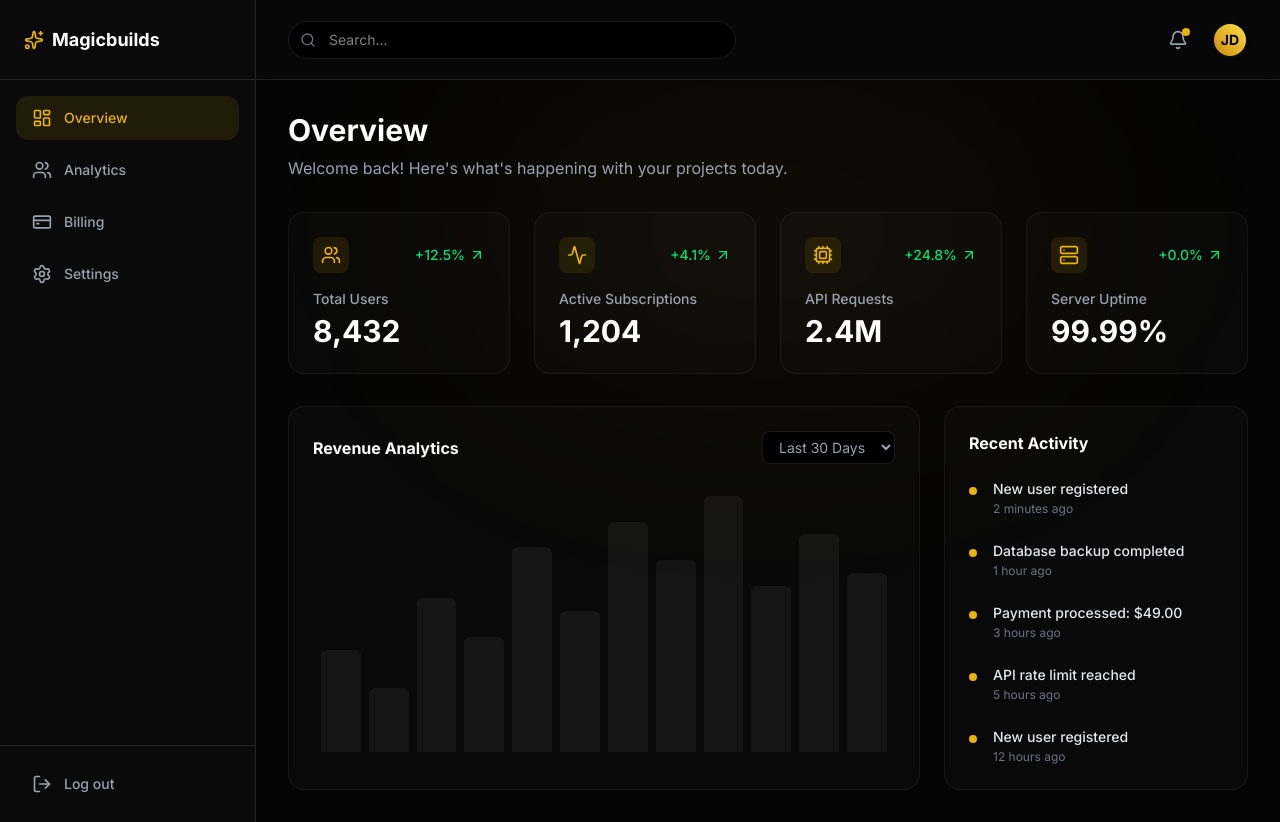
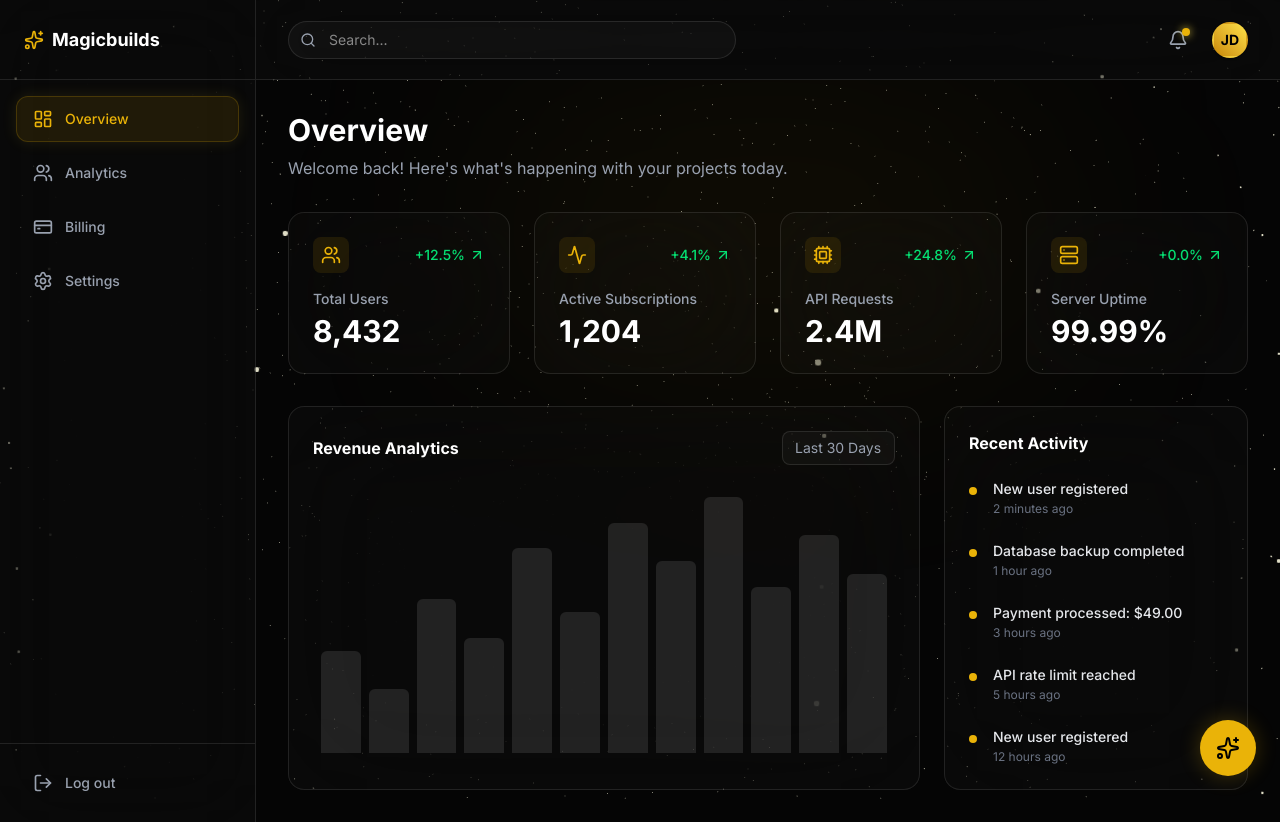
Before and after one commit to jeevandepa-bot/magicbuilds-website, a Next.js app: page /dashboard in a window 1280 px wide. Built offline with nearby package versions, Linux system fonts and the light colour scheme.

Commit message:
style: apply apple glass theme site-wide and add smooth click scaling animations

```diff
--- a/src/app/dashboard/layout.tsx
+++ b/src/app/dashboard/layout.tsx
@@ -25,11 +25,11 @@ export default function DashboardLayout({ children }: { children: React.ReactNod
   const pathname = usePathname();
 
   return (
-    <div className="flex min-h-screen bg-[#050505]">
+    <div className="flex min-h-screen bg-transparent">
       {/* Sidebar */}
-      <aside className="w-64 border-r border-white/10 bg-[#0a0a0a] hidden md:flex flex-col">
+      <aside className="w-64 border-r border-white/10 bg-white/[0.02] backdrop-blur-2xl hidden md:flex flex-col">
         <div className="h-20 flex items-center px-6 border-b border-white/10">
-          <Link href="/" className="flex items-center gap-2 group">
+          <Link href="/" className="flex items-center gap-2 group hover:opacity-80 active:scale-95 transition-all">
             <Sparkles className="w-5 h-5 text-gold-500" />
             <span className="font-bold text-lg text-white">Magicbuilds</span>
           </Link>
@@ -44,10 +44,10 @@ export default function DashboardLayout({ children }: { children: React.ReactNod
                 key={link.name}
                 href={link.href}
                 className={cn(
-                  "flex items-center gap-3 px-4 py-3 rounded-xl text-sm font-medium transition-all",
+                  "flex items-center gap-3 px-4 py-3 rounded-xl text-sm font-medium transition-all active:scale-95",
                   isActive
-                    ? "bg-gold-500/10 text-gold-500"
-                    : "text-gray-400 hover:bg-white/5 hover:text-white"
+                    ? "bg-gold-500/10 text-gold-500 border border-gold-500/20 shadow-[0_0_15px_rgba(253,224,71,0.1)]"
+                    : "text-gray-400 hover:bg-white/5 hover:text-white border border-transparent"
                 )}
               >
                 <Icon className="w-5 h-5" />
@@ -60,7 +60,7 @@ export default function DashboardLayout({ children }: { children: React.ReactNod
         <div className="p-4 border-t border-white/10">
           <Link
             href="/"
-            className="flex items-center gap-3 px-4 py-3 rounded-xl text-sm font-medium text-gray-400 hover:bg-red-500/10 hover:text-red-400 transition-all"
+            className="flex items-center gap-3 px-4 py-3 rounded-xl text-sm font-medium text-gray-400 hover:bg-red-500/10 hover:text-red-400 border border-transparent hover:border-red-500/20 transition-all active:scale-95"
           >
             <LogOut className="w-5 h-5" />
             Log out
@@ -71,29 +71,29 @@ export default function DashboardLayout({ children }: { children: React.ReactNod
       {/* Main Content */}
       <div className="flex-1 flex flex-col w-full overflow-x-hidden">
         {/* Topbar */}
-        <header className="h-16 sm:h-20 border-b border-white/10 bg-[#0a0a0a]/50 backdrop-blur-md flex items-center justify-between px-4 sm:px-8 sticky top-0 z-30">
+        <header className="h-16 sm:h-20 border-b border-white/10 bg-white/[0.02] backdrop-blur-2xl flex items-center justify-between px-4 sm:px-8 sticky top-0 z-30">
           <div className="flex items-center gap-4 flex-1">
-            <Link href="/" className="md:hidden flex items-center gap-2">
+            <Link href="/" className="md:hidden flex items-center gap-2 active:scale-95 transition-transform">
               <Sparkles className="w-5 h-5 text-gold-500" />
               <span className="font-bold text-sm text-white">Magicbuilds</span>
             </Link>
             <div className="relative w-full max-w-md hidden md:block">
-              <Search className="absolute left-3 top-1/2 -translate-y-1/2 w-4 h-4 text-gray-500" />
+              <Search className="absolute left-3 top-1/2 -translate-y-1/2 w-4 h-4 text-gray-400" />
               <input
                 type="text"
                 placeholder="Search..."
-                className="w-full bg-black border border-white/10 rounded-full pl-10 pr-4 py-2 text-sm text-white focus:outline-none focus:border-gold-500/50 transition-colors"
+                className="w-full bg-white/[0.03] border border-white/10 rounded-full pl-10 pr-4 py-2 text-sm text-white focus:outline-none focus:border-gold-500/50 focus:bg-white/[0.05] transition-all"
               />
             </div>
           </div>
           <div className="flex items-center gap-3 sm:gap-4">
-            <button className="p-2 rounded-full hover:bg-white/10 text-gray-400 transition-colors relative">
+            <button className="p-2 rounded-full hover:bg-white/10 text-gray-400 transition-all active:scale-95 relative">
               <Bell className="w-5 h-5" />
-              <span className="absolute top-1.5 right-1.5 w-2 h-2 rounded-full bg-gold-500" />
+              <span className="absolute top-1.5 right-1.5 w-2 h-2 rounded-full bg-gold-500 shadow-[0_0_8px_rgba(253,224,71,0.8)]" />
             </button>
-            <div className="w-8 h-8 sm:w-9 sm:h-9 rounded-full bg-gradient-to-tr from-gold-600 to-gold-300 border-2 border-[#0a0a0a] shadow-sm flex items-center justify-center font-bold text-black text-sm">
+            <button className="w-8 h-8 sm:w-9 sm:h-9 rounded-full bg-gradient-to-tr from-gold-600 to-gold-300 border-2 border-transparent hover:border-white/20 shadow-sm flex items-center justify-center font-bold text-black text-sm active:scale-95 transition-all">
               JD
-            </div>
+            </button>
           </div>
         </header>
 
@@ -107,7 +107,7 @@ export default function DashboardLayout({ children }: { children: React.ReactNod
       </div>
 
       {/* Mobile Bottom Navigation */}
-      <nav className="md:hidden fixed bottom-0 inset-x-0 h-16 pb-2 sm:pb-0 bg-[#0a0a0a]/90 backdrop-blur-md border-t border-white/10 z-40 flex items-center justify-around px-2">
+      <nav className="md:hidden fixed bottom-0 inset-x-0 h-16 pb-2 sm:pb-0 bg-black/40 backdrop-blur-2xl border-t border-white/10 z-40 flex items-center justify-around px-2 shadow-[0_-10px_40px_rgba(0,0,0,0.5)]">
         {SIDEBAR_LINKS.map((link) => {
           const Icon = link.icon;
           const isActive = pathname === link.href;
@@ -116,8 +116,8 @@ export default function DashboardLayout({ children }: { children: React.ReactNod
               key={link.name}
               href={link.href}
               className={cn(
-                "flex flex-col items-center justify-center w-full h-full gap-1 transition-colors",
-                isActive ? "text-gold-500" : "text-gray-500 hover:text-gray-300"
+                "flex flex-col items-center justify-center w-full h-full gap-1 transition-all active:scale-90",
+                isActive ? "text-gold-500" : "text-gray-400 hover:text-white"
               )}
             >
               <Icon className="w-5 h-5" />
--- a/src/app/dashboard/page.tsx
+++ b/src/app/dashboard/page.tsx
@@ -20,7 +20,7 @@ export default function DashboardOverview() {
         {stats.map((stat) => {
           const Icon = stat.icon;
           return (
-            <div key={stat.name} className="p-4 sm:p-6 rounded-xl sm:rounded-2xl bg-white/[0.02] border border-white/5 hover:border-gold-500/20 transition-colors">
+            <div key={stat.name} className="p-4 sm:p-6 rounded-xl sm:rounded-2xl bg-white/[0.02] backdrop-blur-3xl border border-white/10 hover:border-gold-500/20 transition-all">
               <div className="flex items-center justify-between mb-4">
                 <div className="p-2 rounded-lg bg-gold-500/10 text-gold-500">
                   <Icon className="w-5 h-5" />
@@ -39,19 +39,19 @@ export default function DashboardOverview() {
 
       {/* Main Charts Area (Mocked UI) */}
       <div className="grid grid-cols-1 lg:grid-cols-3 gap-4 sm:gap-6">
-        <div className="lg:col-span-2 p-4 sm:p-6 rounded-xl sm:rounded-2xl bg-white/[0.02] border border-white/5 overflow-hidden">
+        <div className="lg:col-span-2 p-4 sm:p-6 rounded-xl sm:rounded-2xl bg-white/[0.02] backdrop-blur-3xl border border-white/10 overflow-hidden">
           <div className="flex items-center justify-between mb-6 sm:mb-8">
             <h3 className="font-bold text-white text-sm sm:text-base">Revenue Analytics</h3>
-            <select className="bg-black border border-white/10 rounded-lg px-2 py-1 sm:px-3 sm:py-1.5 text-xs sm:text-sm text-gray-400 focus:outline-none">
-              <option>Last 30 Days</option>
-              <option>This Year</option>
+            <select className="bg-white/[0.03] border border-white/10 rounded-lg px-2 py-1 sm:px-3 sm:py-1.5 text-xs sm:text-sm text-gray-400 focus:outline-none focus:border-gold-500/50 appearance-none">
+              <option className="bg-black text-white">Last 30 Days</option>
+              <option className="bg-black text-white">This Year</option>
             </select>
           </div>
           {/* Mock Chart visually constructed with divs */}
           <div className="h-48 sm:h-64 flex items-end justify-between gap-1 sm:gap-2 px-1 sm:px-2">
             {[40, 25, 60, 45, 80, 55, 90, 75, 100, 65, 85, 70].map((height, i) => (
-              <div key={i} className="w-full bg-white/5 rounded-t-sm sm:rounded-t-md relative group hover:bg-gold-500/20 transition-colors" style={{ height: `${height}%` }}>
-                <div className="absolute -top-8 sm:-top-10 left-1/2 -translate-x-1/2 bg-black text-[10px] sm:text-xs font-bold py-0.5 px-1 sm:py-1 sm:px-2 rounded opacity-0 group-hover:opacity-100 transition-opacity border border-white/10 text-gold-400">
+              <div key={i} className="w-full bg-white/10 rounded-t-sm sm:rounded-t-md relative group hover:bg-gold-500/30 transition-all cursor-pointer" style={{ height: `${height}%` }}>
+                <div className="absolute -top-8 sm:-top-10 left-1/2 -translate-x-1/2 bg-black/80 backdrop-blur-md text-[10px] sm:text-xs font-bold py-0.5 px-1 sm:py-1 sm:px-2 rounded opacity-0 group-hover:opacity-100 transition-opacity border border-white/10 text-gold-400">
                   ${height}k
                 </div>
               </div>
@@ -59,7 +59,7 @@ export default function DashboardOverview() {
           </div>
         </div>
 
-        <div className="p-4 sm:p-6 rounded-xl sm:rounded-2xl bg-white/[0.02] border border-white/5">
+        <div className="p-4 sm:p-6 rounded-xl sm:rounded-2xl bg-white/[0.02] backdrop-blur-3xl border border-white/10">
           <h3 className="font-bold text-white mb-6">Recent Activity</h3>
           <div className="space-y-6">
             {[
--- a/src/app/layout.tsx
+++ b/src/app/layout.tsx
@@ -23,18 +23,17 @@ export default function RootLayout({
   return (
     <html lang="en" className="dark">
       <body className={`${inter.className} antialiased min-h-screen flex flex-col bg-[#050505] text-[#F8FAFC]`}>
-        <VisibilityWrapper>
-          <MagicScene />
-        </VisibilityWrapper>
-
+        <MagicScene />
         <CursorSparkle />
 
+        {/* Keep AI widget global for magical feeling everywhere */}
+        <AiWidget />
+
         <VisibilityWrapper>
-          <AiWidget />
           <Navbar />
         </VisibilityWrapper>
 
-        <main className="flex-1 flex flex-col">
+        <main className="flex-1 flex flex-col relative z-10">
           {children}
         </main>
 
--- a/src/components/AiWidget.tsx
+++ b/src/components/AiWidget.tsx
@@ -51,7 +51,7 @@ export function AiWidget() {
       <button
         onClick={() => setIsOpen(true)}
         className={cn(
-          "fixed bottom-5 right-4 sm:bottom-6 sm:right-6 p-3.5 sm:p-4 rounded-full bg-gold-500 text-black shadow-lg shadow-gold-500/20 hover:scale-105 transition-all z-40 magic-glow",
+          "fixed bottom-5 right-4 sm:bottom-6 sm:right-6 p-3.5 sm:p-4 rounded-full bg-gold-500 text-black shadow-lg shadow-gold-500/20 hover:scale-105 active:scale-95 transition-all z-40 magic-glow",
           isOpen ? "scale-0 opacity-0 pointer-events-none" : "scale-100 opacity-100"
         )}
         aria-label="Open AI Assistant"
@@ -62,19 +62,19 @@ export function AiWidget() {
       {/* Chat Window */}
       <div
         className={cn(
-          "fixed inset-x-3 bottom-3 sm:inset-x-auto sm:right-6 sm:bottom-6 w-auto sm:w-[400px] h-[calc(100dvh-5rem)] sm:h-[500px] max-h-[600px] bg-[#0a0a0a] border border-white/10 rounded-2xl flex flex-col shadow-2xl transition-all duration-300 z-50 overflow-hidden",
+          "fixed inset-x-3 bottom-3 sm:inset-x-auto sm:right-6 sm:bottom-6 w-auto sm:w-[400px] h-[calc(100dvh-5rem)] sm:h-[500px] max-h-[600px] bg-white/[0.02] backdrop-blur-3xl border border-white/10 rounded-2xl flex flex-col shadow-2xl transition-all duration-300 z-50 overflow-hidden",
           isOpen ? "translate-y-0 opacity-100" : "translate-y-8 opacity-0 pointer-events-none"
         )}
       >
         {/* Header */}
-        <div className="flex items-center justify-between p-4 border-b border-white/10 bg-black/50">
+        <div className="flex items-center justify-between p-4 border-b border-white/10 bg-black/20">
           <div className="flex items-center gap-2">
             <Bot className="w-5 h-5 text-gold-500" />
             <h3 className="font-semibold text-white">Magicbuilds AI</h3>
           </div>
           <button
             onClick={() => setIsOpen(false)}
-            className="p-2 rounded-lg hover:bg-white/10 text-gray-400 hover:text-white transition-colors"
+            className="p-2 rounded-lg hover:bg-white/10 text-gray-400 hover:text-white transition-all active:scale-95"
           >
             <X className="w-5 h-5" />
           </button>
@@ -116,19 +116,19 @@ export function AiWidget() {
         </div>
 
         {/* Input */}
-        <form onSubmit={handleSubmit} className="p-4 bg-black/50 border-t border-white/10 relative">
+        <form onSubmit={handleSubmit} className="p-4 bg-black/20 border-t border-white/10 relative">
           <input
             type="text"
             value={input}
             onChange={(e) => setInput(e.target.value)}
             placeholder="Ask about our services..."
-            className="w-full bg-white/5 border border-white/10 rounded-xl pl-4 pr-12 py-3 text-sm text-white focus:outline-none focus:border-gold-500/50 transition-colors"
+            className="w-full bg-white/5 border border-white/10 rounded-xl pl-4 pr-12 py-3 text-sm text-white focus:outline-none focus:border-gold-500/50 focus:bg-white/10 transition-all"
             disabled={isLoading}
           />
           <button
             type="submit"
             disabled={!input.trim() || isLoading}
-            className="absolute right-6 top-1/2 -translate-y-1/2 p-2 rounded-lg text-gold-500 hover:bg-gold-500/10 disabled:opacity-50 disabled:hover:bg-transparent transition-colors"
+            className="absolute right-6 top-1/2 -translate-y-1/2 p-2 rounded-lg text-gold-500 hover:bg-gold-500/10 disabled:opacity-50 disabled:hover:bg-transparent transition-all active:scale-90"
           >
             <Send className="w-4 h-4" />
           </button>
```
Also changed, not shown: src/app/contact/page.tsx (+12 -12 lines), src/app/login/page.tsx (+7 -7 lines), src/app/page.tsx (+4 -4 lines), src/app/services/page.tsx (+4 -4 lines), src/components/Navbar.tsx (+10 -10 lines).
